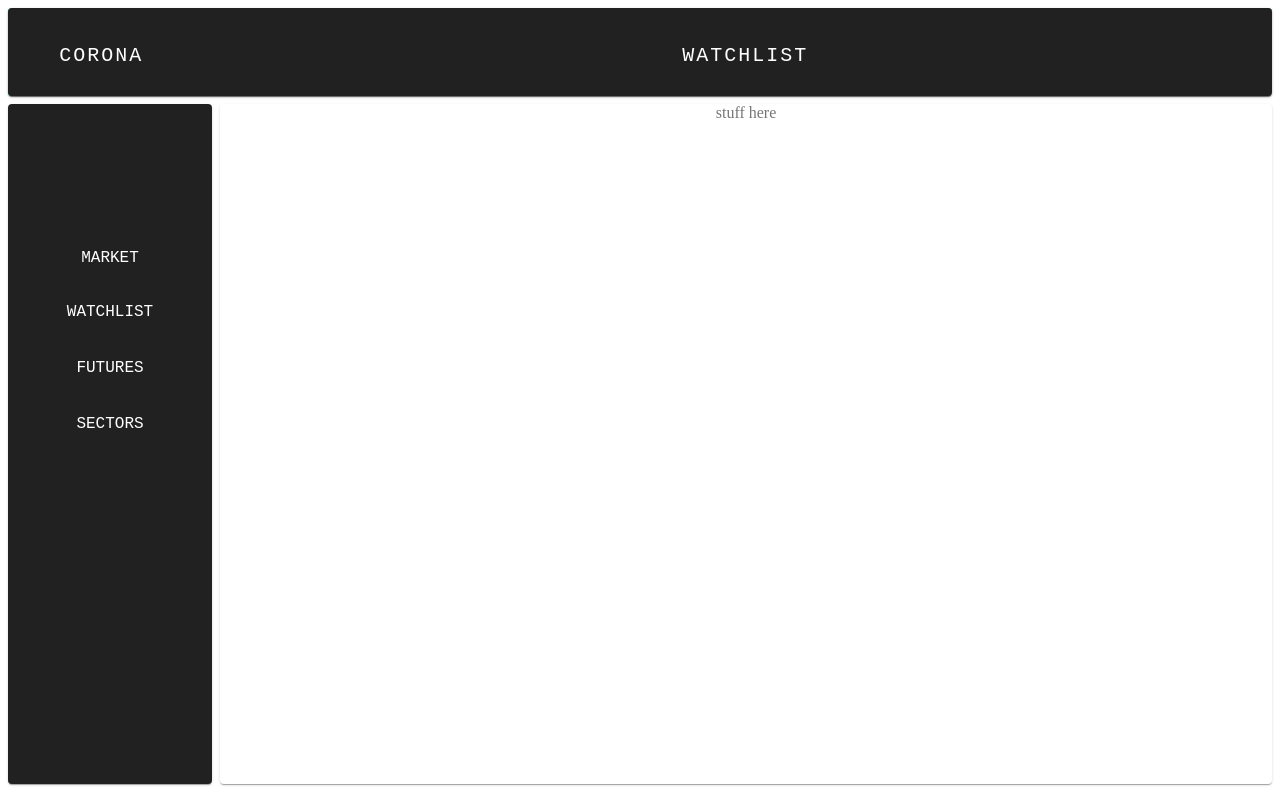
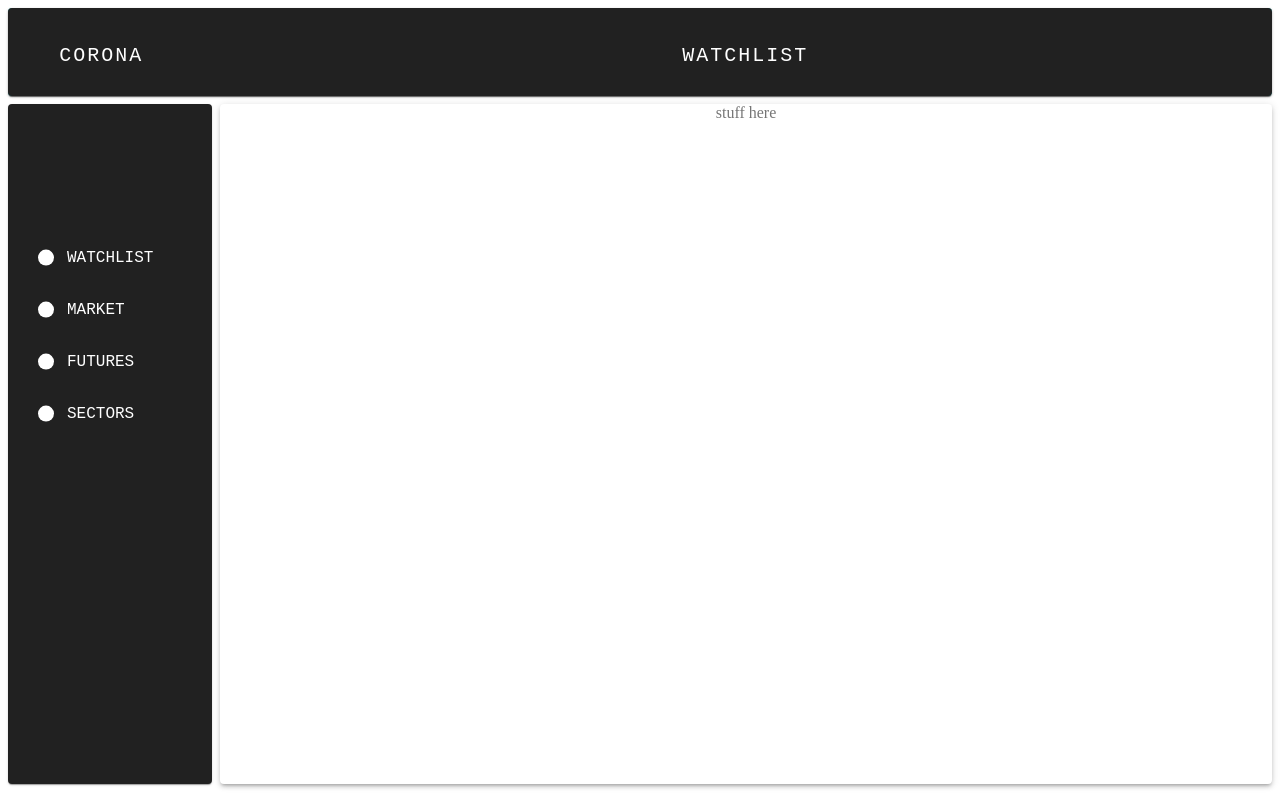
Before and after one commit to NickRichu/WatchList, a React (Create React App) app: page / in a window 1280 px wide. Built offline with nearby package versions, Linux system fonts and the light colour scheme.

Commit message:
refactored SideNav items

```diff
--- a/src/Components/BodyComponents/Body.js
+++ b/src/Components/BodyComponents/Body.js
@@ -14,7 +14,7 @@ export const Body = () => {
   const classes = useStyles();
   return (
     <Grid item xs={10} className={classes.paper}>
-      <Paper className={classes.paper}>stuff here</Paper>
+      <Paper elevation={3} className={classes.paper}>stuff here</Paper>
     </Grid>
   );
 };
--- a/src/Components/SideNavComponents/SideNav.js
+++ b/src/Components/SideNavComponents/SideNav.js
@@ -10,23 +10,24 @@ import {
   Box,
   Typography
 } from "@material-ui/core";
+import FiberManualRecordIcon from "@material-ui/icons/FiberManualRecord";
 
-const useStyles = makeStyles({
+const useStyles = makeStyles(theme => ({
   root: {
-    height: "7vh"
-  },
-  listItem: {
-    height: "100%",
-    width: "100%"
+    textAlign: "center"
   },
   paper: {
     height: "70vh",
-    textAlign: "center",
+    // textAlign: "center",
     backgroundColor: "#212121",
     paddingTop: "15vh",
     color: "white"
+  },
+  notification: {
+    display: "inline-block",
+    paddingTop: "0.45vh"
   }
-});
+}));
 
 export const SideNav = () => {
   // function SelectedListItem() {
@@ -43,13 +44,17 @@ export const SideNav = () => {
       <Paper className={classes.paper}>
         <List component="nav" aria-label="main mailbox folders">
           <Grid container direction="column" spacing={0}>
-            <Grid item xs={12}>
+            <Grid container item xs={12}>
               <ListItem
                 button
                 className={classes.listItem}
                 // selected={selectedIndex === 0}
                 // onClick={(event) => handleListItemClick(event, 0)}
               >
+                <Grid className={classes.root} item xs={3}>
+                  <FiberManualRecordIcon className={classes.notification} />
+                </Grid>
+                <Grid item xs={9}>
                   <ListItemText
                     disableTypography
                     primary={
@@ -58,23 +63,27 @@ export const SideNav = () => {
                           letterSpacing={0}
                           fontFamily="Monospace"
                           fontWeight={400}
-                        textAlign="center"
+                          textAlign="left"
                         >
-                        MARKET
+                          WATCHLIST
                         </Box>
                       </Typography>
                     }
                   />
+                </Grid>
               </ListItem>
             </Grid>
-
-            <Grid item xs={12}>
+            <Grid container item xs={12}>
               <ListItem
                 button
-                className={classes.root}
+                className={classes.listItem}
                 // selected={selectedIndex === 0}
                 // onClick={(event) => handleListItemClick(event, 0)}
               >
+                <Grid className={classes.root} item xs={3}>
+                  <FiberManualRecordIcon className={classes.notification} />
+                </Grid>
+                <Grid item xs={9}>
                   <ListItemText
                     disableTypography
                     primary={
@@ -83,23 +92,27 @@ export const SideNav = () => {
                           letterSpacing={0}
                           fontFamily="Monospace"
                           fontWeight={400}
-                        textAlign="center"
+                          textAlign="left"
                         >
-                        WATCHLIST
+                          MARKET
                         </Box>
                       </Typography>
                     }
                   />
+                </Grid>
               </ListItem>
             </Grid>
-
-            <Grid item xs={12}>
+            <Grid container item xs={12}>
               <ListItem
                 button
-                className={classes.root}
+                className={classes.listItem}
                 // selected={selectedIndex === 0}
                 // onClick={(event) => handleListItemClick(event, 0)}
               >
+                <Grid className={classes.root} item xs={3}>
+                  <FiberManualRecordIcon className={classes.notification} />
+                </Grid>
+                <Grid item xs={9}>
                   <ListItemText
                     disableTypography
                     primary={
@@ -108,23 +121,27 @@ export const SideNav = () => {
                           letterSpacing={0}
                           fontFamily="Monospace"
                           fontWeight={400}
-                        textAlign="center"
+                          textAlign="left"
                         >
                           FUTURES
                         </Box>
                       </Typography>
                     }
                   />
+                </Grid>
               </ListItem>
             </Grid>
-
-            <Grid item xs={12}>
+            <Grid container item xs={12}>
               <ListItem
                 button
-                className={classes.root}
+                className={classes.listItem}
                 // selected={selectedIndex === 0}
                 // onClick={(event) => handleListItemClick(event, 0)}
               >
+                <Grid className={classes.root} item xs={3}>
+                  <FiberManualRecordIcon className={classes.notification} />
+                </Grid>
+                <Grid item xs={9}>
                   <ListItemText
                     disableTypography
                     primary={
@@ -133,13 +150,14 @@ export const SideNav = () => {
                           letterSpacing={0}
                           fontFamily="Monospace"
                           fontWeight={400}
-                        textAlign="center"
+                          textAlign="left"
                         >
                           SECTORS
                         </Box>
                       </Typography>
                     }
                   />
+                </Grid>
               </ListItem>
             </Grid>
           </Grid>
```
Lines whose indentation alone changed are shown as unchanged.
